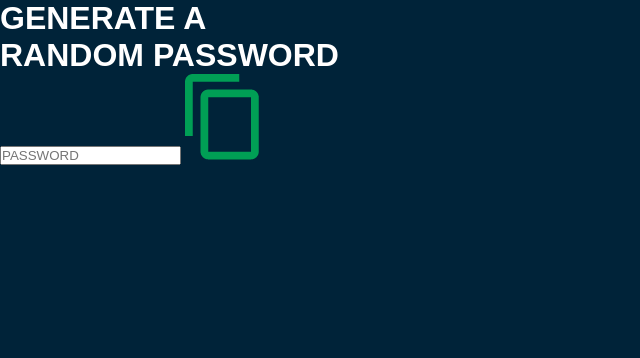
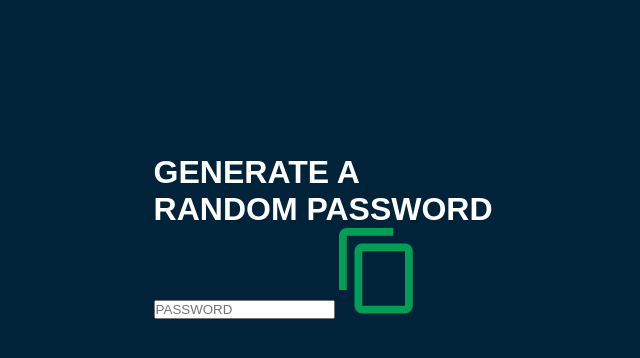
Before and after one commit to 1SaiVaruna/RandomPasswordGenerator, a plain HTML site: page index.html in a window 1280 px wide. Shown: the whole page, without its empty margins (0-640 px from the left). Drawn offline with Linux system fonts and the light colour scheme.

Commit message:
Added styling to container.

```diff
--- a/style.css
+++ b/style.css
@@ -9,3 +9,9 @@ body{
     background: #002339;
     color: #fff;
 }
+
+.container{
+    margin: 12%;
+    width: 90%;
+    max-width: 700px;
+}
```
